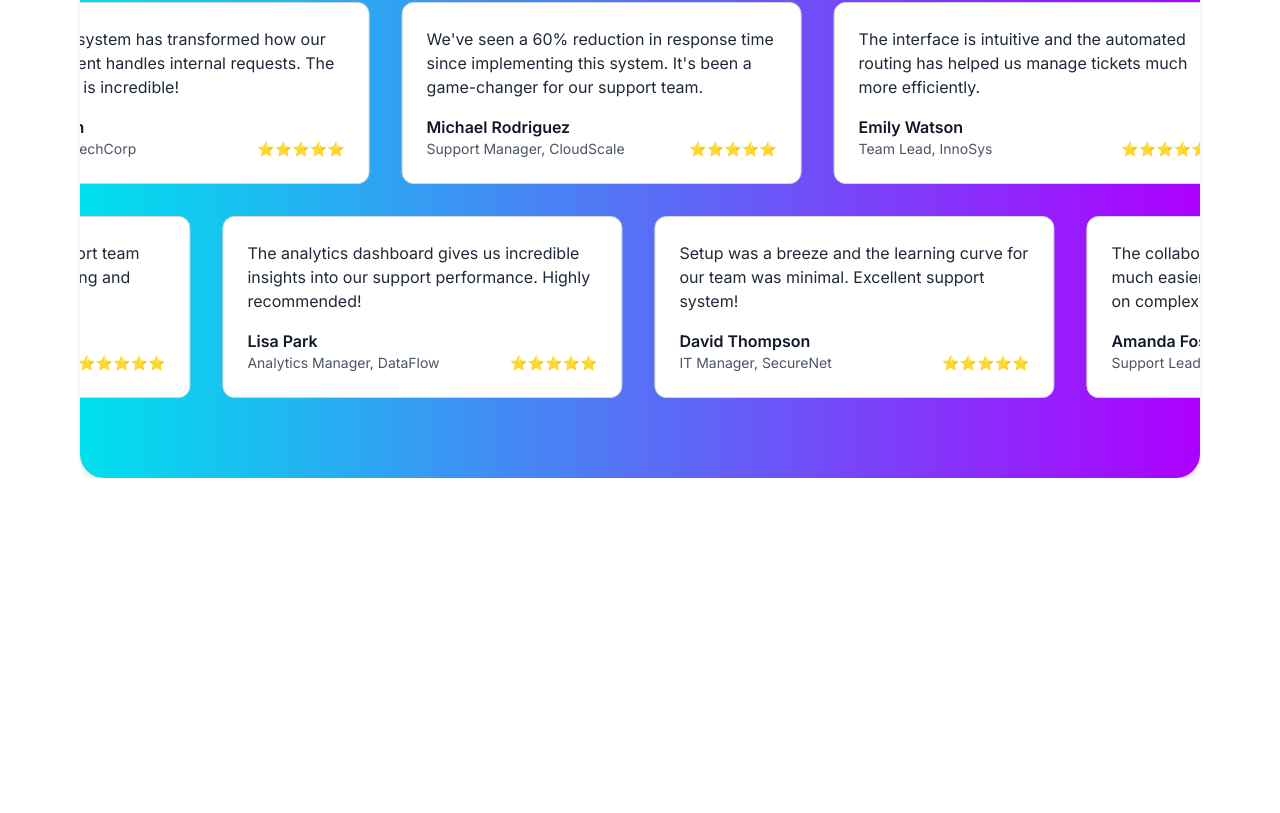
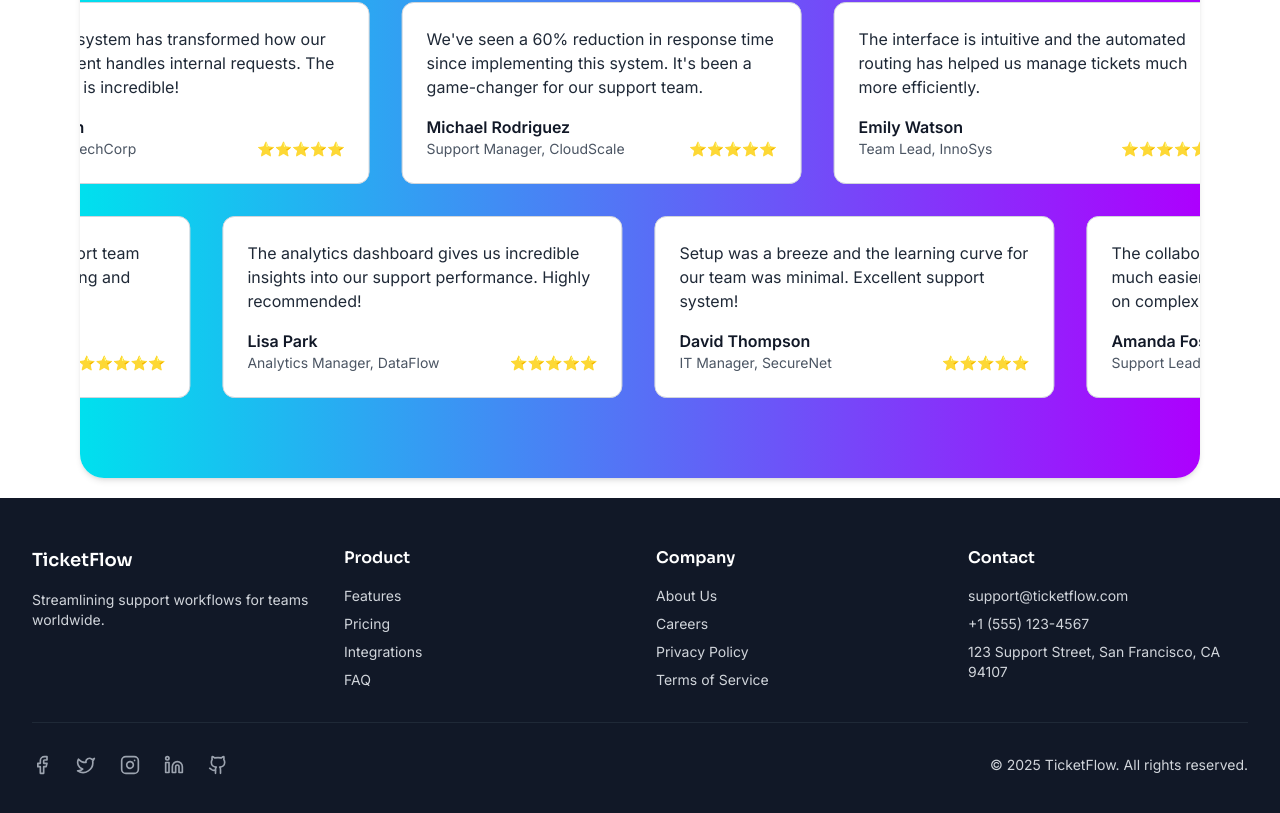
Before and after one commit to YasserDalali/STAGE, a React (Vite) app: page / in a window 1280 px wide. Shown: the part 3427-4240 px from the top of the page. Before the commit the page ends 3905 px from the top, so only its background shows below. Built offline with nearby package versions, Linux system fonts and the light colour scheme.

Commit message:
Add radial gradient and grid background styling to landing page

```diff
--- /dev/null
+++ b/src/components/landing/Footer.jsx
@@ -0,0 +1,105 @@
+import { Facebook, Twitter, Instagram, Linkedin, Github } from "lucide-react"
+
+function Footer() {
+  return (
+    <footer className="bg-gray-900 text-gray-300">
+      <div className="max-w-7xl mx-auto px-4 sm:px-6 lg:px-8 py-12">
+        <div className="grid grid-cols-1 md:grid-cols-4 gap-8">
+          {/* Company Info */}
+          <div>
+            <h3 className="text-white text-lg font-semibold mb-4">TicketFlow</h3>
+            <p className="text-sm">Streamlining support workflows for teams worldwide.</p>
+          </div>
+
+          {/* Product Links */}
+          <div>
+            <h4 className="text-white text-md font-semibold mb-4">Product</h4>
+            <ul className="space-y-2 text-sm">
+              <li>
+                <a href="#" className="hover:text-white transition-colors">
+                  Features
+                </a>
+              </li>
+              <li>
+                <a href="#" className="hover:text-white transition-colors">
+                  Pricing
+                </a>
+              </li>
+              <li>
+                <a href="#" className="hover:text-white transition-colors">
+                  Integrations
+                </a>
+              </li>
+              <li>
+                <a href="#" className="hover:text-white transition-colors">
+                  FAQ
+                </a>
+              </li>
+            </ul>
+          </div>
+
+          {/* Company Links */}
+          <div>
+            <h4 className="text-white text-md font-semibold mb-4">Company</h4>
+            <ul className="space-y-2 text-sm">
+              <li>
+                <a href="#" className="hover:text-white transition-colors">
+                  About Us
+                </a>
+              </li>
+              <li>
+                <a href="#" className="hover:text-white transition-colors">
+                  Careers
+                </a>
+              </li>
+              <li>
+                <a href="#" className="hover:text-white transition-colors">
+                  Privacy Policy
+                </a>
+              </li>
+              <li>
+                <a href="#" className="hover:text-white transition-colors">
+                  Terms of Service
+                </a>
+              </li>
+            </ul>
+          </div>
+
+          {/* Contact Info */}
+          <div>
+            <h4 className="text-white text-md font-semibold mb-4">Contact</h4>
+            <ul className="space-y-2 text-sm">
+              <li>support@ticketflow.com</li>
+              <li>+1 (555) 123-4567</li>
+              <li>123 Support Street, San Francisco, CA 94107</li>
+            </ul>
+          </div>
+        </div>
+
+        {/* Social Links and Copyright */}
+        <div className="mt-8 pt-8 border-t border-gray-800 flex flex-col md:flex-row justify-between items-center">
+          <div className="flex space-x-6 mb-4 md:mb-0">
+            <a href="#" className="text-gray-400 hover:text-white transition-colors">
+              <Facebook size={20} />
+            </a>
+            <a href="#" className="text-gray-400 hover:text-white transition-colors">
+              <Twitter size={20} />
+            </a>
+            <a href="#" className="text-gray-400 hover:text-white transition-colors">
+              <Instagram size={20} />
+            </a>
+            <a href="#" className="text-gray-400 hover:text-white transition-colors">
+              <Linkedin size={20} />
+            </a>
+            <a href="#" className="text-gray-400 hover:text-white transition-colors">
+              <Github size={20} />
+            </a>
+          </div>
+          <div className="text-sm">© 2025 TicketFlow. All rights reserved.</div>
+        </div>
+      </div>
+    </footer>
+  )
+}
+
+export default Footer
--- a/src/components/landing/LandingPage.jsx
+++ b/src/components/landing/LandingPage.jsx
@@ -4,6 +4,7 @@ import Features from './Features'
 import LogoMarquee from './LogoMarquee'
 import Reviews from './Reviews'
 import Section from './Section'
+import Footer from './Footer'
 
 // Main landing page component that combines all sections
 function LandingPage() {
@@ -22,6 +23,10 @@ function LandingPage() {
             <Reviews></Reviews>
             </div>
 
+
+            <div className='mt-5'>
+            <Footer></Footer>
+            </div>
         </div>
     )
 }
--- a/src/components/landing/Section.jsx
+++ b/src/components/landing/Section.jsx
@@ -1,24 +1,35 @@
-import React from 'react'
-
 function Section() {
     return (
-        <section className='flex justify-between mx-20 my-32'>
-            <div className='w-1/3'>
-                <h2 className='text-6xl font-semibold' >Make managing requests less painful</h2>
-                <ul className='mt-10 list-disc pl-5 text-xl'>
-                    <li className='mt-4'>Manage your day-to-day work tasks</li>
-                    <li className='mt-4'>Prioritize tasks depending on urgency</li>
-                    <li className='mt-4'>Assign tasks to others seamlessly</li>
-                    <li className='mt-4'>Get notified on the go!</li>
-                </ul>
-
+        <section className="relative flex justify-between mx-20 my-32">
+            {/* Main Grid Background */}
+            <div className="absolute inset-0 -z-10">
+                <div className="absolute inset-0 bg-[linear-gradient(to_right,#8080800a_1px,transparent_1px),linear-gradient(to_bottom,#8080800a_1px,transparent_1px)] bg-[size:24px_24px]"></div>
             </div>
 
-            <div >
-                <img className='rounded-3xl w-[50rem]  shadow-xl ' src="https://www.qodo.ai/wp-content/uploads/2024/11/qodomerge.gif" alt="" />
+            <div className="w-1/3 relative">
+                {/* Circular Grid Background */}
+                <div className="absolute -z-10 w-[500px] h-[500px] -left-20 -top-20">
+                    <div className="absolute inset-0 rounded-full bg-[linear-gradient(to_right,#8080800a_1px,transparent_1px),linear-gradient(to_bottom,#8080800a_1px,transparent_1px)] bg-[size:24px_24px]">
+                        <div className="absolute inset-0 rounded-full bg-gradient-radial from-white via-white/80 to-transparent"></div>
+                    </div>
+                </div>
+
+                <h2 className="text-6xl font-semibold">Make managing requests less painful</h2>
+                <ul className="mt-10 list-disc pl-5 text-xl">
+                    <li className="mt-4">Manage your day-to-day work tasks</li>
+                    <li className="mt-4">Prioritize tasks depending on urgency</li>
+                    <li className="mt-4">Assign tasks to others seamlessly</li>
+                    <li className="mt-4">Get notified on the go!</li>
+                </ul>
             </div>
 
-
+            <div>
+                <img
+                    className="rounded-3xl w-[50rem] shadow-xl"
+                    src="https://www.qodo.ai/wp-content/uploads/2024/11/qodomerge.gif"
+                    alt="Task Management Demo"
+                />
+            </div>
         </section>
     )
 }
--- a/src/index.css
+++ b/src/index.css
@@ -30,3 +30,9 @@
 .animate-marquee {
   animation: marquee 30s linear infinite;
 }
+
+@layer utilities {
+  .bg-gradient-radial {
+    background-image: radial-gradient(var(--tw-gradient-stops));
+  }
+}
--- a/tailwind.config.js
+++ b/tailwind.config.js
@@ -10,6 +10,9 @@ export default {
         sans: ['Inter', 'sans-serif'],
         sora: ['Sora', 'sans-serif'],
       },
+      backgroundImage: {
+        "gradient-radial": "radial-gradient(var(--tw-gradient-stops))",
+      },
       colors: {
         primary: "#00E0EE",
         secondary: "#AD00FE"
```
